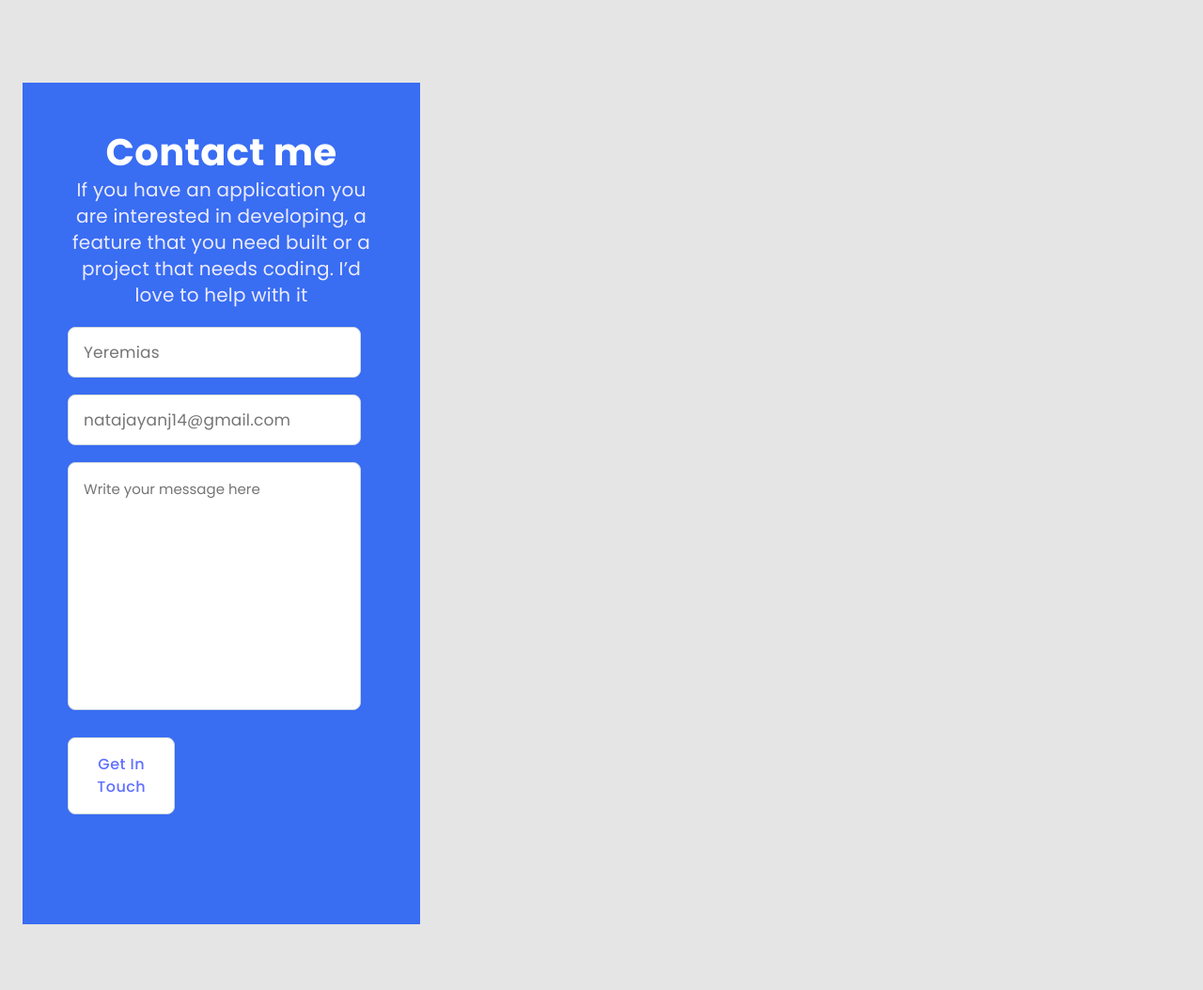
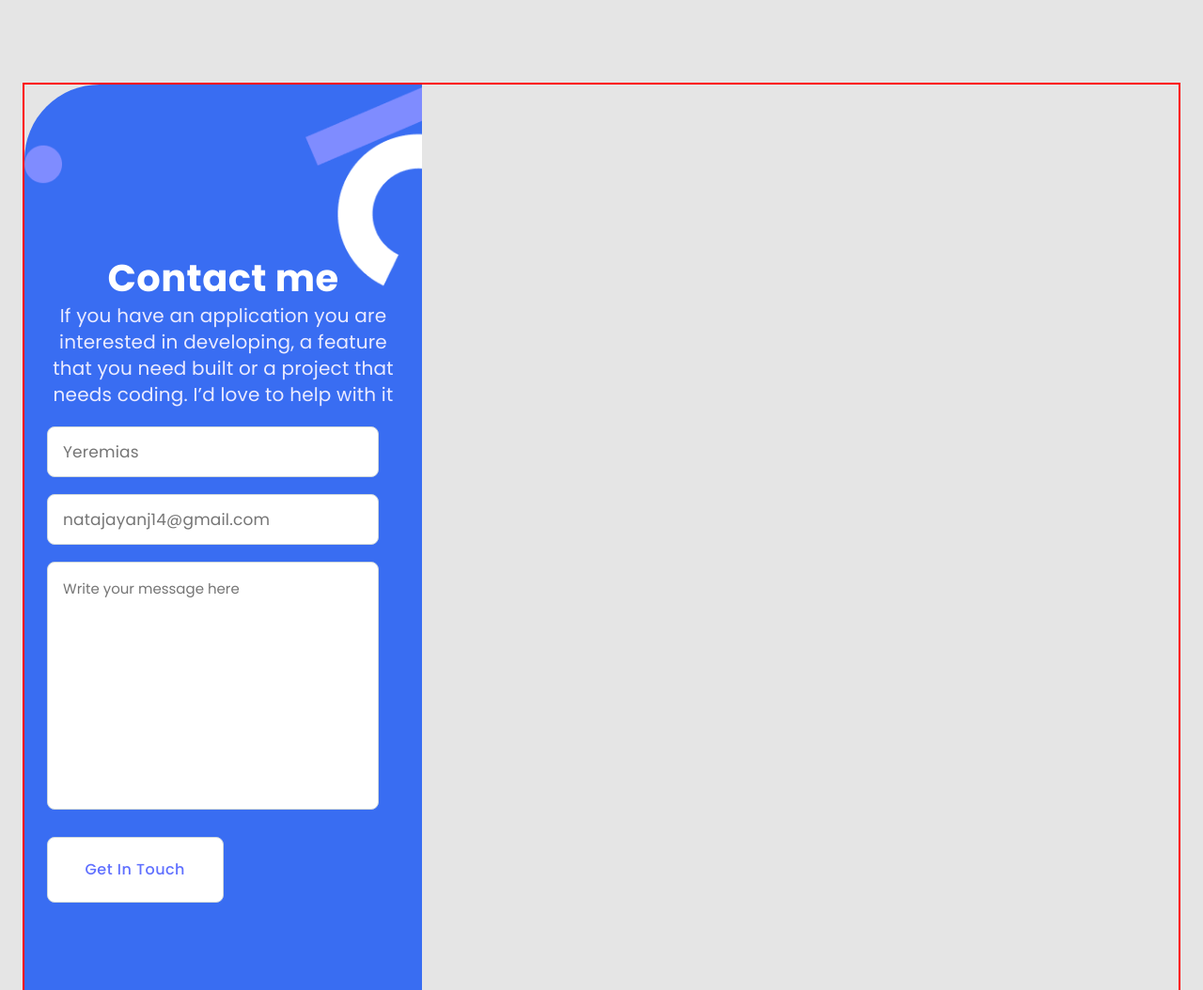
Before and after one commit to lenkon/personal-portfolio-chepkok3, a website: page index.html in a window 1280 px wide. Shown: the part 4392-5446 px from the top of the page at 94% size. Drawn offline with Linux system fonts and the light colour scheme.

Commit message:
Update CSS to style Contact Section and Add background image

```diff
--- a/index.html
+++ b/index.html
@@ -316,7 +316,7 @@
         </div>
       </section>
 
-      <section class="footer-section">
+      <section class="footer-container">
         <footer class="footer-section">
           <div class="contact-me-form">
             <div class="contact-info">
--- a/style.css
+++ b/style.css
@@ -401,11 +401,20 @@ p {
   color: #253858;
 }
 
+.footer-container {
+  border: red 2px solid;
+}
+
 .footer-section {
+  border-radius: 80px 0px 0px 0px;
   display: flex;
   justify-content: center;
   background-color: #396df2;
+  background-image: url(images/contact-background.png);
+  background-repeat: no-repeat;
+  background-size: cover;
   padding: 24px;
+  padding-top: 180px;
   width: 375px;
 }
 
@@ -475,7 +484,8 @@ p {
 }
 
 .footer-text .footer-button {
-  width: 35%;
+  height: 70px;
+  width: 50%;
   padding: 1rem;
   border: solid 1px #cfd8dc;
   border-radius: 8px;
```
Also changed, not shown: images/contact-background.png (added).
